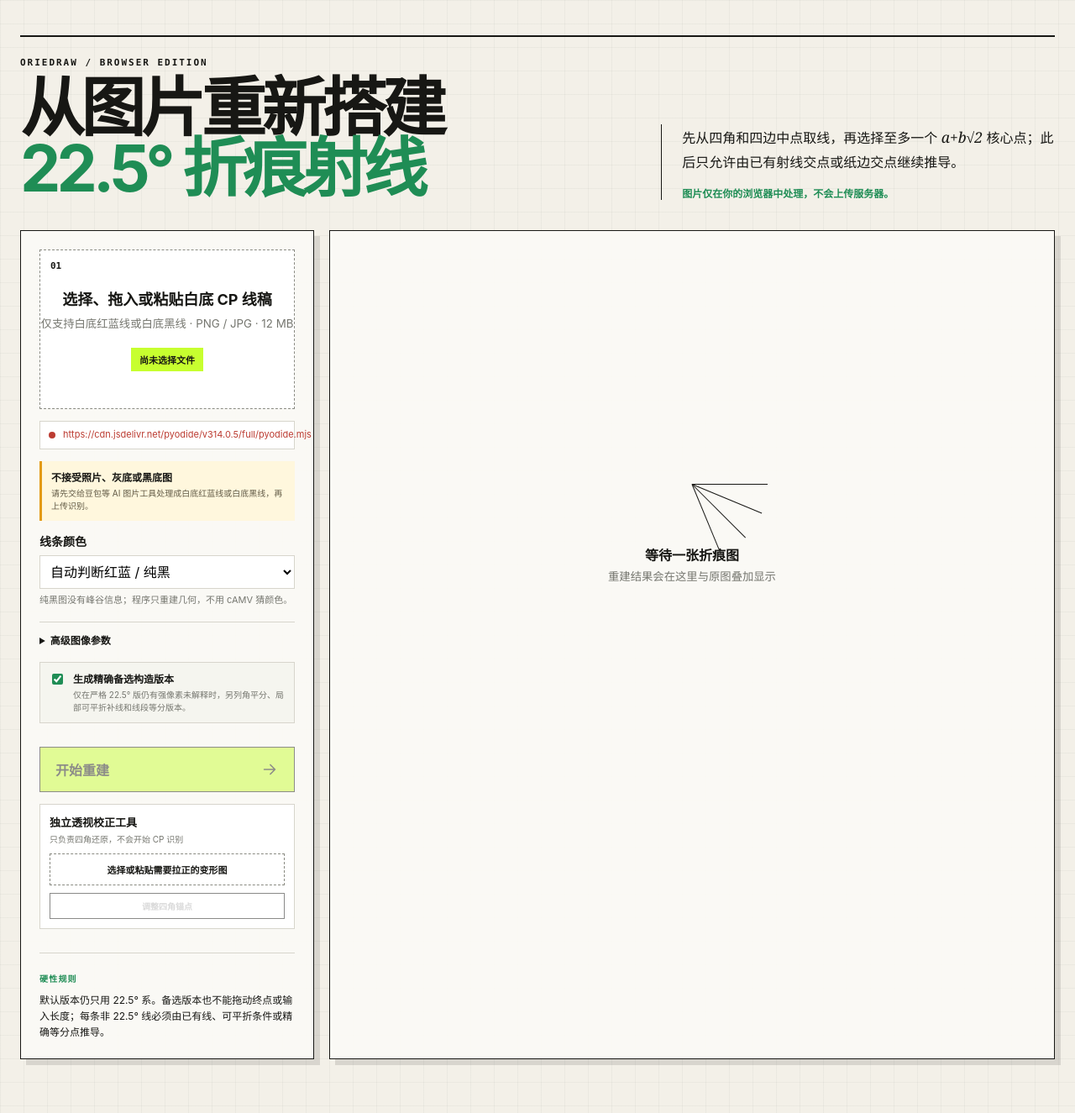
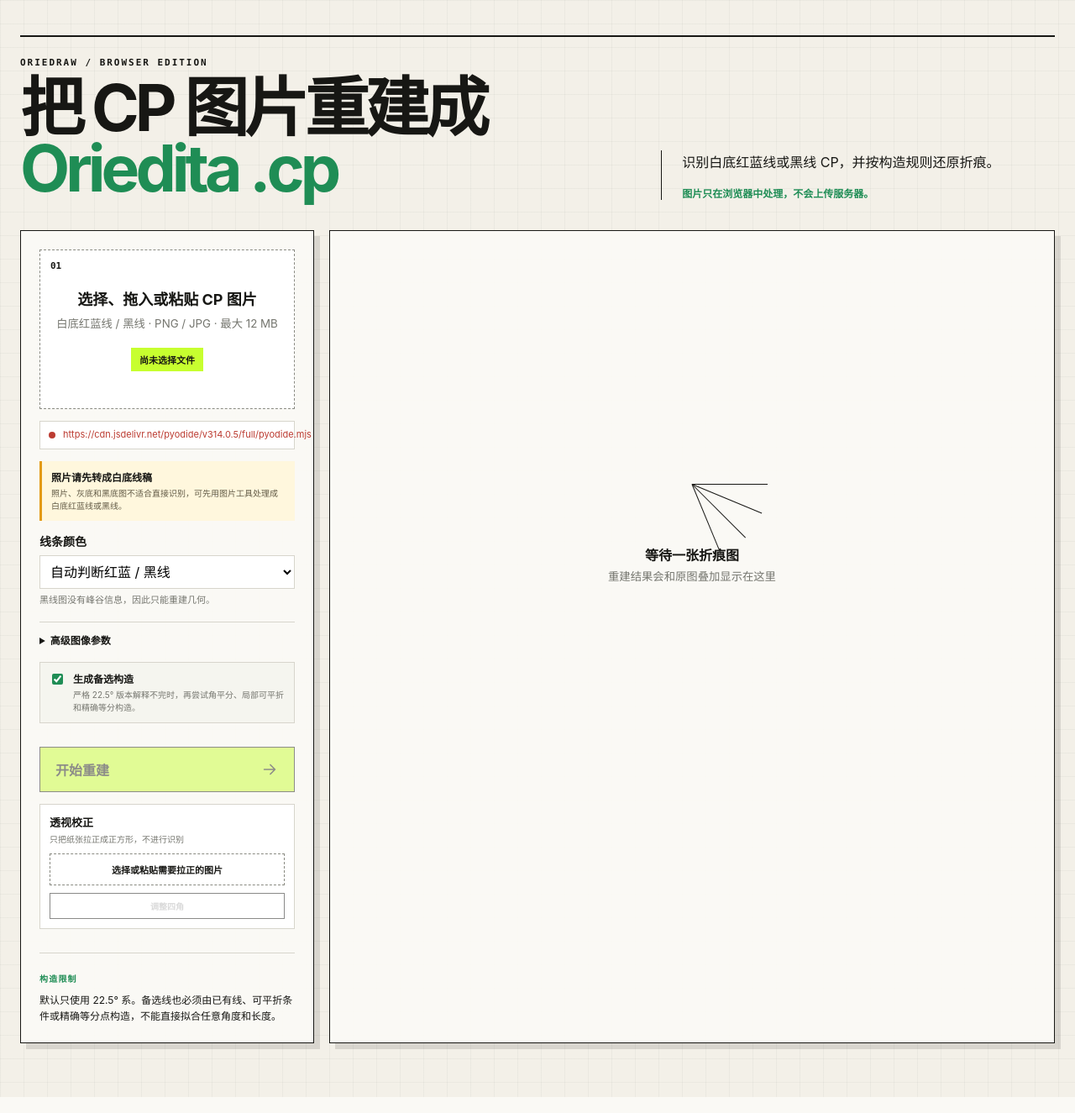
Before and after one commit to dhujsi/oriredraw, a Flask app: page / in a window 1280 px wide. Shown: the whole page at 84% size. Run offline with Flask 3, Linux system fonts and the light colour scheme.

Commit message:
Keep Flask frontend copy in sync

```diff
--- a/templates/index.html
+++ b/templates/index.html
@@ -3,8 +3,8 @@
 <head>
   <meta charset="utf-8">
   <meta name="viewport" content="width=device-width, initial-scale=1">
-  <meta name="description" content="在浏览器中把 22.5° 系折痕图重建为 Oriedita .cp 文件。">
-  <title>Oriedraw · 22.5° 折痕重建</title>
+  <meta name="description" content="在浏览器中把 CP 图片重建为 Oriedita .cp 文件。">
+  <title>Oriedraw · CP 折痕重建</title>
   <link rel="stylesheet" href="./style.css">
 </head>
 <body>
@@ -12,11 +12,11 @@
     <header class="hero">
       <div>
         <p class="eyebrow">ORIEDRAW / BROWSER EDITION</p>
-        <h1>从图片重新搭建<br><span>22.5° 折痕射线</span></h1>
+        <h1>把 CP 图片重建成<br><span>Oriedita .cp</span></h1>
       </div>
       <div class="intro-block">
-        <p class="intro">先从四角和四边中点取线，再选择至多一个 <em>a+b√2</em> 核心点；此后只允许由已有射线交点或纸边交点继续推导。</p>
-        <p class="privacy">图片仅在你的浏览器中处理，不会上传服务器。</p>
+        <p class="intro">识别白底红蓝线或黑线 CP，并按构造规则还原折痕。</p>
+        <p class="privacy">图片只在浏览器中处理，不会上传服务器。</p>
       </div>
     </header>
 
@@ -26,63 +26,63 @@
           <label class="drop-zone" id="drop-zone">
             <input id="image-input" type="file" name="image" accept="image/png,image/jpeg" required>
             <span class="drop-index">01</span>
-            <strong>选择、拖入或粘贴白底 CP 线稿</strong>
-            <small>仅支持白底红蓝线或白底黑线 · PNG / JPG · 12 MB</small>
+            <strong>选择、拖入或粘贴 CP 图片</strong>
+            <small>白底红蓝线 / 黑线 · PNG / JPG · 最大 12 MB</small>
             <span class="file-name" id="file-name">尚未选择文件</span>
           </label>
 
           <div class="engine-status" id="engine-status" data-state="loading" aria-live="polite">
-            <span></span><p>正在准备浏览器识别引擎…</p>
+            <span></span><p>正在准备识别引擎…</p>
           </div>
 
           <div class="input-notice">
-            <strong>不接受照片、灰底或黑底图</strong>
-            <p>请先交给豆包等 AI 图片工具处理成白底红蓝线或白底黑线，再上传识别。</p>
+            <strong>照片请先转成白底线稿</strong>
+            <p>照片、灰底和黑底图不适合直接识别，可先用图片工具处理成白底红蓝线或黑线。</p>
           </div>
 
           <div class="parameter mode-parameter">
             <div><label for="mv-mode">线条颜色</label></div>
             <select id="mv-mode" name="mv_mode">
-              <option value="auto">自动判断红蓝 / 纯黑</option>
-              <option value="color">强制按红蓝图识别</option>
-              <option value="monochrome">纯黑线：统一按峰线导出</option>
+              <option value="auto">自动判断红蓝 / 黑线</option>
+              <option value="color">按红蓝线识别</option>
+              <option value="monochrome">黑线：统一按峰线导出</option>
             </select>
-            <small>纯黑图没有峰谷信息；程序只重建几何，不用 cAMV 猜颜色。</small>
+            <small>黑线图没有峰谷信息，因此只能重建几何。</small>
           </div>
 
           <details class="advanced">
             <summary>高级图像参数</summary>
             <div class="parameter">
-              <div><label for="angle-mode">像素线方向误差</label><output id="angle-value">自动</output></div>
+              <div><label for="angle-mode">方向容差</label><output id="angle-value">自动</output></div>
               <select id="angle-mode" name="angle_tolerance_mode">
                 <option value="auto">自动（推荐）</option>
                 <option value="manual">手动上限</option>
               </select>
               <input id="angle" class="hidden" name="angle_tolerance_deg" type="range" min="0.5" max="6" step="0.5" value="3">
-              <small>只判断模糊像素是否可能来自合法线；不会把近似角度写进 .cp。四角校正后自动上限为 3°。</small>
+              <small>用于容忍锯齿和模糊，不会改变最终构造角度。自动模式最高 3°。</small>
             </div>
 
             <div class="parameter">
-            <div><label for="support">线段证据</label><output id="support-value">58%</output></div>
+              <div><label for="support">线段识别强度</label><output id="support-value">58%</output></div>
               <input id="support" name="output_support" type="range" min="0.35" max="0.85" step="0.01" value="0.58">
-            <small>提高可减少误线，降低可找回较短或较淡的线。</small>
+              <small>调高可减少误线；调低更容易保留短线和淡线。</small>
             </div>
 
             <div class="parameter">
-            <div><label for="algebraic">√2 吸附范围</label><output id="algebraic-value">3.0px</output></div>
+              <div><label for="algebraic">√2 核心点吸附</label><output id="algebraic-value">3.0px</output></div>
               <input id="algebraic" name="algebraic_snap_px" type="range" min="0.5" max="6" step="0.5" value="3">
             </div>
 
             <div class="parameter">
-            <div><label for="construction-offset">构造与观测偏移上限</label><output id="construction-offset-value">4.8px</output></div>
+              <div><label for="construction-offset">构造线匹配偏移</label><output id="construction-offset-value">4.8px</output></div>
               <input id="construction-offset" name="construction_offset_tolerance_px" type="range" min="2" max="6" step="0.2" value="4.8">
-            <small>只关联精确射线与它自己检测到的像素位置，不移动 .cp 坐标。AI 调整图仍漏线时可小幅提高；过高可能绑定错误交点。</small>
+              <small>允许像素线和精确构造线有少量位置偏差。漏线可略调高，误连则调低。</small>
             </div>
           </details>
 
           <label class="variant-option">
             <input id="construction-variants" type="checkbox" checked>
-            <span><strong>生成精确备选构造版本</strong><small>仅在严格 22.5° 版仍有强像素未解释时，另列角平分、局部可平折补线和线段等分版本。</small></span>
+            <span><strong>生成备选构造</strong><small>严格 22.5° 版本解释不完时，再尝试角平分、局部可平折和精确等分构造。</small></span>
           </label>
 
           <button class="primary" id="submit-button" type="submit" disabled>
@@ -93,15 +93,15 @@
 
         <section class="paper-tool" id="paper-tool" aria-labelledby="rectify-title">
           <div class="paper-tool-head">
-            <div><strong id="rectify-title">独立透视校正工具</strong><small id="paper-mode-label">只负责四角还原，不会开始 CP 识别</small></div>
+            <div><strong id="rectify-title">透视校正</strong><small id="paper-mode-label">只把纸张拉正成正方形，不进行识别</small></div>
           </div>
           <label class="rectify-picker">
             <input id="rectify-input" type="file" accept="image/png,image/jpeg">
-            <span>选择或粘贴需要拉正的变形图</span>
+            <span>选择或粘贴需要拉正的图片</span>
           </label>
-          <button type="button" id="corner-toggle" disabled>调整四角锚点</button>
+          <button type="button" id="corner-toggle" disabled>调整四角</button>
           <div class="rectified-result hidden" id="rectified-result">
-            <img id="rectified-preview" alt="四角透视还原后的正方形图片">
+            <img id="rectified-preview" alt="透视校正后的正方形图片">
             <div><small id="rectified-meta"></small><button type="button" id="rectified-download">下载正方形 PNG</button></div>
           </div>
           <div class="corner-editor hidden" id="corner-editor" role="dialog" aria-modal="true" aria-labelledby="corner-title">
@@ -109,7 +109,7 @@
               <div class="corner-editor-head">
                 <div>
                   <strong id="corner-title">校准图片四角</strong>
-                  <small id="corner-instruction">先在原图粗调四角，再裁剪放大继续精调</small>
+                  <small id="corner-instruction">先大致对准四角，再裁剪放大精调</small>
                 </div>
                 <button type="button" id="corner-done" class="corner-done">完成并生成正方形</button>
               </div>
@@ -123,10 +123,10 @@
               <div class="corner-editor-foot">
                 <div>
                   <div class="corner-help"><span>1 左上</span><span>2 右上</span><span>3 右下</span><span>4 左下</span></div>
-                  <small>依次对准左上、右上、右下、左下；输出保持原图可用分辨率。</small>
+                  <small>依次对准四个角，输出分辨率会尽量保留。</small>
                 </div>
                 <div class="corner-actions">
-                  <button type="button" id="corner-crop" class="corner-crop">按四角裁剪并放大</button>
+                  <button type="button" id="corner-crop" class="corner-crop">裁剪并放大</button>
                   <button type="button" id="corner-full">查看原图</button>
                   <button type="button" id="corner-reset">重置四角</button>
                   <button type="button" id="corner-disable">取消</button>
@@ -137,8 +137,8 @@
         </section>
 
         <div class="rule-card">
-          <span>硬性规则</span>
-          <p>默认版本仍只用 22.5° 系。备选版本也不能拖动终点或输入长度；每条非 22.5° 线必须由已有线、可平折条件或精确等分点推导。</p>
+          <span>构造限制</span>
+          <p>默认只使用 22.5° 系。备选线也必须由已有线、可平折条件或精确等分点构造，不能直接拟合任意角度和长度。</p>
         </div>
       </aside>
 
@@ -146,11 +146,11 @@
         <div class="empty-state" id="empty-state">
           <div class="ray-mark" aria-hidden="true"><i></i><i></i><i></i><i></i></div>
           <p>等待一张折痕图</p>
-          <small>重建结果会在这里与原图叠加显示</small>
+          <small>重建结果会和原图叠加显示在这里</small>
         </div>
 
         <div id="loading" class="loading hidden" aria-live="polite">
-          <span></span><p id="loading-stage">正在寻找合法射线、交点并反复执行 cAMV 复核…</p><small>复杂图可能需要数分钟甚至更久，请保持页面开启</small>
+          <span></span><p id="loading-stage">正在重建折痕…</p><small>复杂图会慢一些，请保持页面开启</small>
           <div class="progress-block">
             <div class="progress-track" id="loading-progress" role="progressbar" aria-label="重建进度" aria-valuemin="0" aria-valuemax="100" aria-valuenow="0"><i></i></div>
             <b id="loading-progress-value">0%</b>
@@ -179,7 +179,7 @@
               <canvas id="core-point-canvas" width="180" height="180" aria-label="核心点位置示意"></canvas>
               <strong id="core-point-title">未使用额外核心点</strong>
               <code id="core-point-coordinate">—</code>
-              <small>坐标采用纸张中心为原点的归一化 a+b√2 表示。</small>
+              <small>坐标以纸张中心为原点，用归一化 a+b√2 表示。</small>
             </aside>
           </div>
 
@@ -187,11 +187,11 @@
           <div id="stats" class="stats"></div>
 
           <details class="anchors">
-            <summary>查看种子与迭代构造来源 <span id="anchor-count"></span></summary>
+            <summary>查看构造来源 <span id="anchor-count"></span></summary>
             <div class="anchor-table" id="anchor-table"></div>
           </details>
           <details class="constructions hidden" id="construction-details">
-            <summary>查看本版本新增的精确构造 <span id="construction-count"></span></summary>
+            <summary>查看本版本新增构造 <span id="construction-count"></span></summary>
             <div class="construction-list" id="construction-list"></div>
           </details>
         </div>
```
Lines whose indentation alone changed are shown as unchanged.
